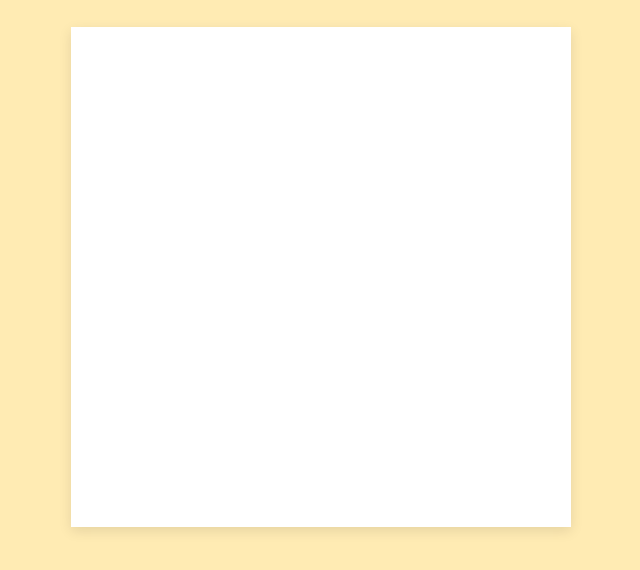
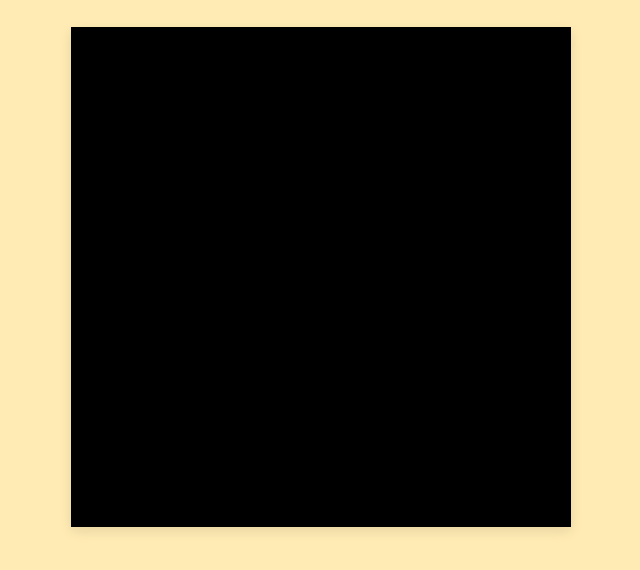
Before and after one commit to celtic01/Etch-A-sketch, a plain HTML site: page index.html in a window 1280 px wide. Shown: the part 136-706 px from the top of the page, without its empty margins (319-959 px from the left). Drawn offline with Linux system fonts and the light colour scheme.

Commit message:
Create a 16*16 grid

```diff
--- a/index.html
+++ b/index.html
@@ -12,6 +12,6 @@
     <link href="https://fonts.googleapis.com/css2?family=Permanent+Marker&family=Roboto:wght@500;700&display=swap" rel="stylesheet">
 </head>
 <body>
-    <div id="container"></div>
+    <div id="grid-container"></div>
 </body>
 </html>
--- a/scripts.js
+++ b/scripts.js
@@ -1,6 +1,7 @@
 const body = document.querySelector('body');
-const container = document.querySelector('container');
+const container = document.getElementById('grid-container');
 const title = document.createElement('div');
+
 
 body.style.backgroundColor = '#ffebb3';
 
@@ -8,4 +9,17 @@ title.innerText = 'Etch a sketch!';
 
 title.classList.add('title');
 
-document.body.appendChild(title);
+for (let i = 0; i < 16; i++) {
+  let newRow = document.createElement('div');
+  newRow.setAttribute('style',`grid-column-start:${i}; grid-column-end:${i+1};`);
+
+  for (let j = 0; j < 16; j++) {
+    let cell = document.createElement('div');
+    cell.classList.add('cell');
+    newRow.appendChild(cell);
+    container.appendChild(newRow);
+  }
+
+}
+
+body.appendChild(title);
--- a/style.css
+++ b/style.css
@@ -12,10 +12,17 @@ body {
     margin-top: 30px;
 }
 
-#container {
+#grid-container {
+    display: inline-grid;
     margin-top: 30px;
     width: 500px;
     height: 500px;
     background-color: white;
     box-shadow: rgba(0, 0, 0, 0.1) 0px 4px 12px;
 }
+
+.cell {
+    background-color: black;
+    width: 31.25px;
+    height: 31.25px;
+}
```
